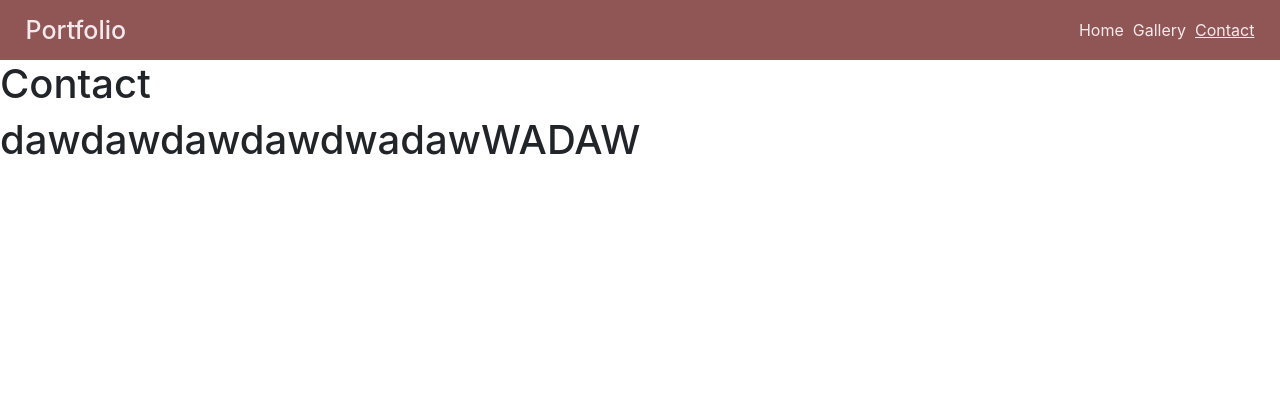
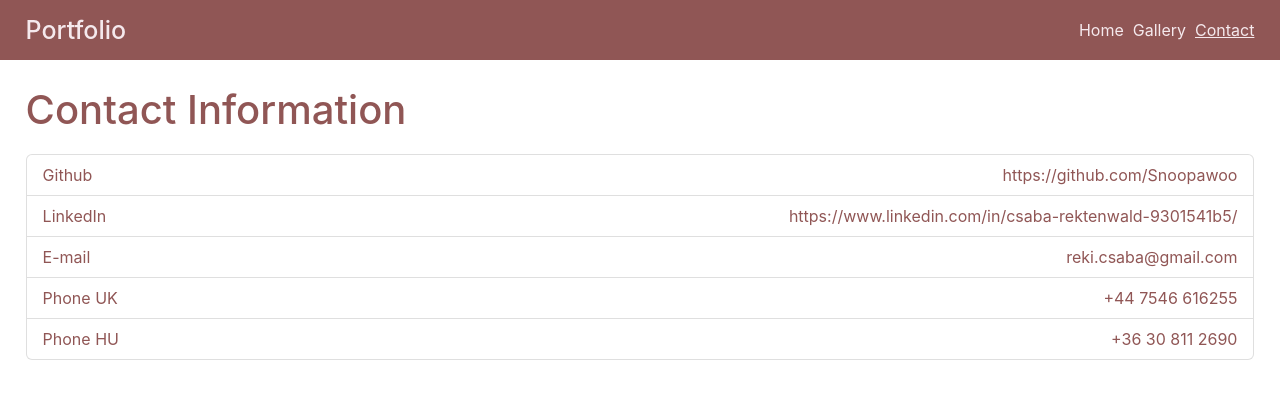
Before and after one commit to Snoopawoo/React_Portfolio, a React (Create React App) app in the folder react_portfolio/: page /Contact in a window 1280 px wide. Shown: the top 398 px of the page. Built offline with nearby package versions, Linux system fonts and the light colour scheme.

Commit message:
adds basic contact page

```diff
--- a/react_portfolio/src/index.css
+++ b/react_portfolio/src/index.css
@@ -180,3 +180,30 @@ color: #905655;
   font-size: 19px;
   justify-content: space-around;
 }
+
+.ContactTitle {
+  padding-top: 2%;
+  padding-left: 2%;
+  padding-bottom: 1%;
+  color: #905655;
+}
+
+.list-group-item {
+  display: flex;
+  justify-content: space-between;
+  align-items: center;
+  color: #905655;
+}
+
+.groupb {
+  padding: 0px 2%;
+}
+
+.list-group-item a {
+  color: #905655;
+}
+
+.list-group-item p {
+  padding: 0;
+  margin: 0;
+}
--- a/react_portfolio/src/pages/Contact.js
+++ b/react_portfolio/src/pages/Contact.js
@@ -1,10 +1,16 @@
 function Contact() {
     return (
-        <>
-            <h1>Contact</h1>
+        <div class = 'contactpage'>
+            <h1 class = 'ContactTitle'>Contact Information</h1>
 
-            <h1>dawdawdawdawdwadawWADAW</h1>
-        </>
+            <ul class="list-group groupb">
+                <li class="list-group-item"><a href = '#'>Github</a><p>https://github.com/Snoopawoo</p></li>
+                <li class="list-group-item"><a href = '#'>LinkedIn</a><p>https://www.linkedin.com/in/csaba-rektenwald-9301541b5/</p></li>
+                <li class="list-group-item"><a href = '#'>E-mail</a><p>reki.csaba@gmail.com</p></li>
+                <li class="list-group-item"><a href = '#'>Phone UK</a><p>+44 7546 616255</p></li>
+                <li class="list-group-item"><a href = '#'>Phone HU</a><p>+36 30 811 2690</p></li>
+            </ul>
+        </div>
     )
 }
 
```
